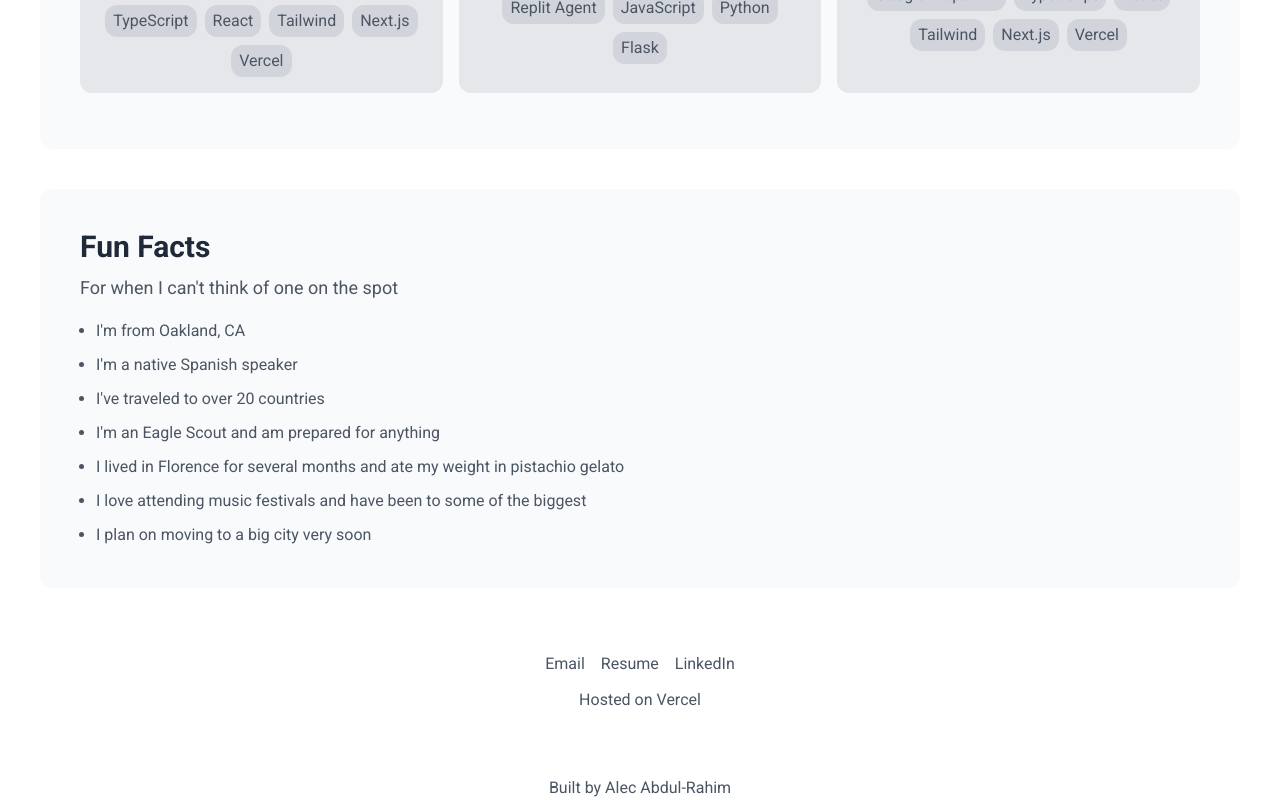
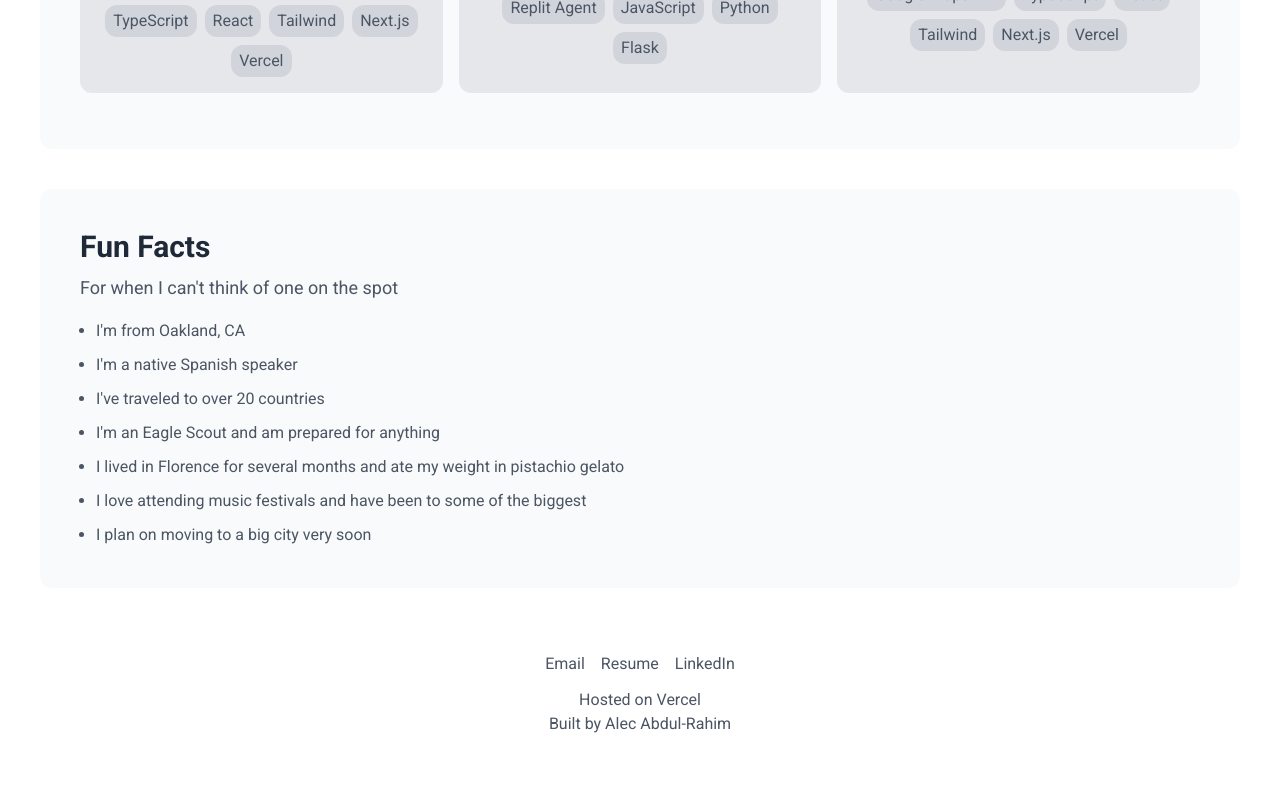
Before and after one commit to alecabdul/personal-website, a Next.js app: page / in a window 1280 px wide. Shown: the part 1990-2790 px from the top of the page. Built offline with nearby package versions, Linux system fonts and the light colour scheme; a web font is replaced by a local one.

Commit message:
Update footer.tsx

```diff
--- a/app/ui/footer.tsx
+++ b/app/ui/footer.tsx
@@ -35,11 +35,11 @@ export default function Footer() {
                     </Link>
                 </li>
             </ul>
-            <p className="mb-16">
+            <p>
                 {/* © {new Date().getFullYear()} */}
                 Hosted on Vercel
             </p>
-            <p>
+            <p className="mb-12 ">
                 {/* © {new Date().getFullYear()} */}
                 Built by Alec Abdul-Rahim
             </p>
```
